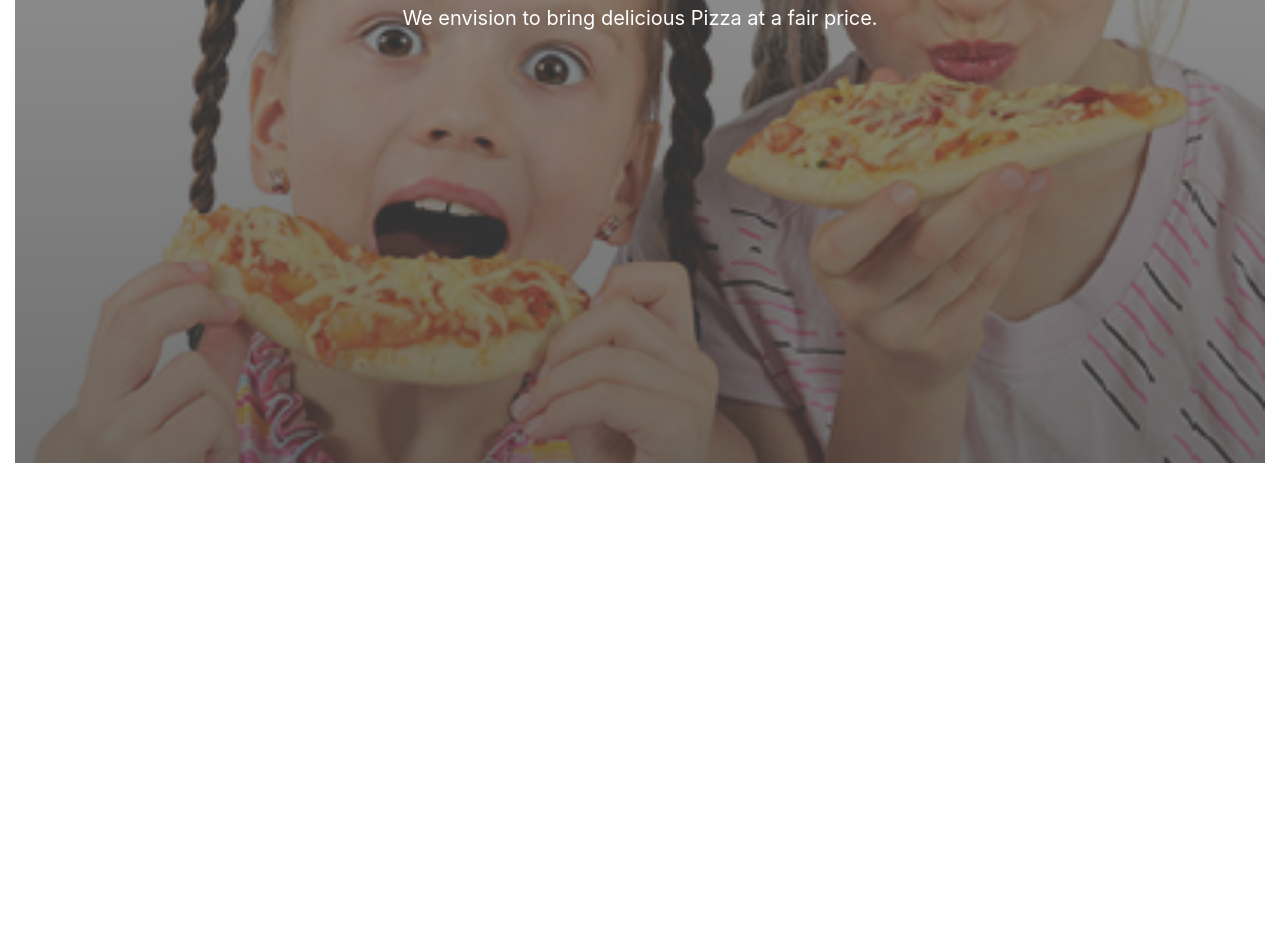
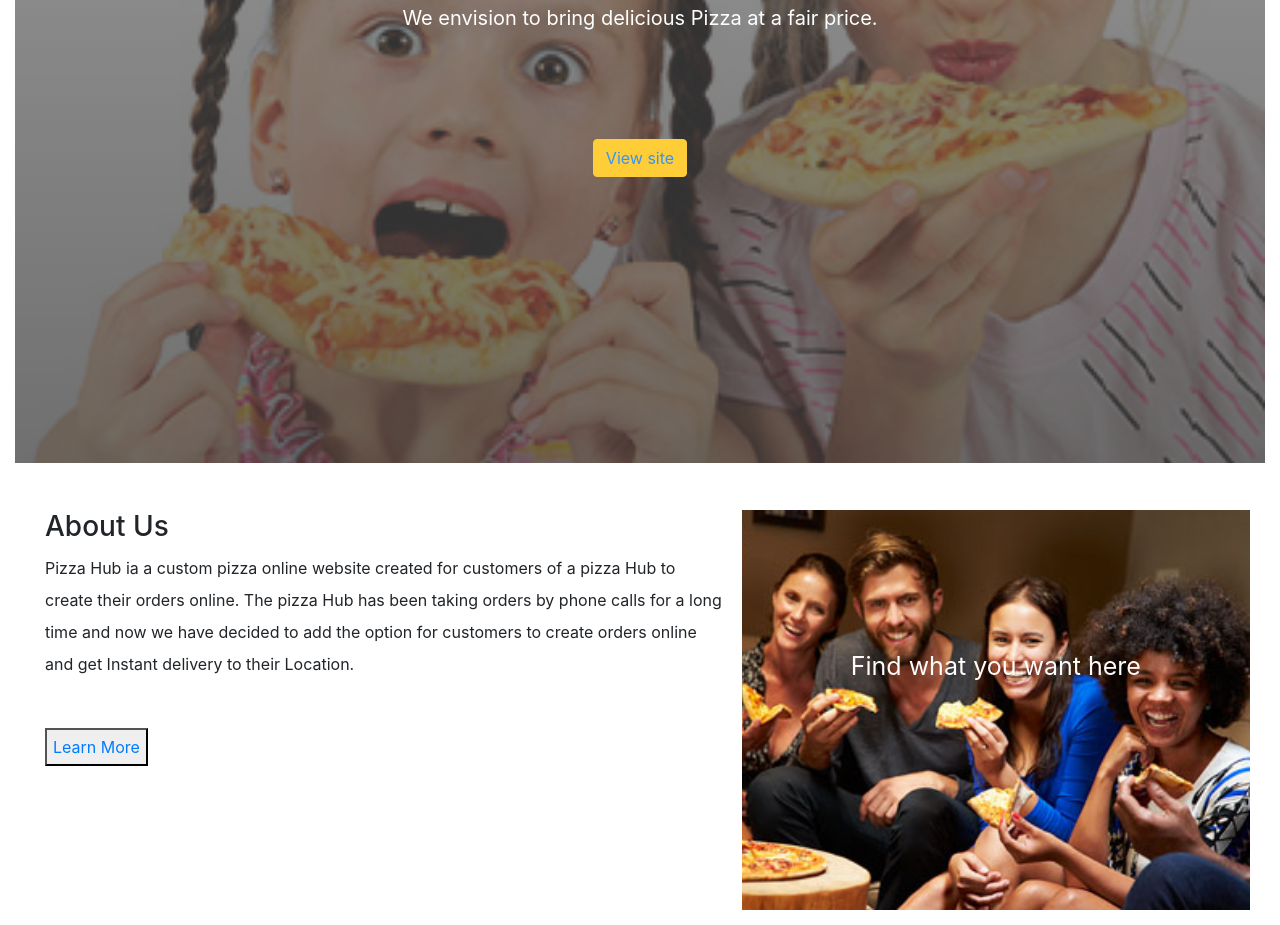
Before and after one commit to sam2020-4/Pizza-Hub, a plain HTML site: page index.html in a window 1280 px wide. Shown: the part 313-1238 px from the top of the page. Before the commit the page ends 808 px from the top, so only its background shows below. Drawn offline with Linux system fonts and the light colour scheme.

Commit message:
modified about section

```diff
--- a/css/styles.css
+++ b/css/styles.css
@@ -9,6 +9,7 @@ body{
 
 .logo>span{
     color:orange ;
+    text-shadow: 3px 3px #FF0000;
 }
 ul>li{
     margin-right: 20px;
@@ -19,6 +20,7 @@ li:hover{
     border-radius: 50%;
 }
 
+/* landing page stylings */
 .landing-page{
     background-image:linear-gradient(rgba(0,0,0,0.5), rgba(0,0,0,0.7)), url('../images/background/-kids-eating-pizza-png-409_306.png');
     background-repeat: no-repeat;
@@ -28,10 +30,12 @@ li:hover{
     background-position: center;
     text-align: center;
     opacity: 0.8;
+    top: 0em;
 }
 .landing-page >h1{
     padding-top: 110px;
     font-weight: bold;
+    text-shadow: 3px 3px #FF0000;
 }
 .landing-page{
     color: white;
@@ -51,3 +55,29 @@ li:hover{
     75% {color:green;}
     100% {color:orage;}
 }
+
+.landing-page >#btn{
+    margin-top: 90px;
+}
+
+/* about stylings */
+.about{
+    padding: 15px 30px;
+    justify-content: center;
+    line-height: 2rem;
+}
+
+
+.abt-img{
+    background-image: url('../images/background/People-Eating-Pizza.jpg');
+    background-repeat: no-repeat;
+    background-position: center center;
+    background-size: cover;
+    height: 50vh;
+}
+.abt-img >#pro{
+    color:rgb(253, 251, 251);
+    text-align: center;
+    font-size: 25px;
+    padding-top: 140px;
+}
--- a/index.html
+++ b/index.html
@@ -43,10 +43,24 @@
             <div class="jumbotron jumbotron-fluid landing-page">
                 <h1><span class="colorchange">PIZZA &nbsp HUB!!</span></h1> <br>
                     <p>We envision to bring delicious Pizza at a fair price.</p>
+                <button type="button" id="btn" class="btn btn-warning"><a href="#about">View site</a></button>
             </div>
             <!-- about -->
-
-
+            <section class="about" id="about">
+                <div class="row">
+                    <div class="col-sm-7">
+                        <h3>About Us</h3>
+                        <p>Pizza Hub ia a custom pizza online website created for customers of a pizza Hub to create their
+                            orders online. The pizza Hub has been taking orders by phone calls for a long time and now
+                            we have decided to add the option for customers to create orders online and get Instant delivery to their Location.</p>
+                            <br>
+                            <button><a href="#menu">Learn More</a></button>
+                    </div>
+                    <div class="col-sm-5 abt-img">
+                        <p id="pro">Find what you want here</p>
+                    </div>
+                </div>
+            </section>
             <!-- menu -->
 
             <!-- order -->
```
Lines whose indentation alone changed are shown as unchanged.
